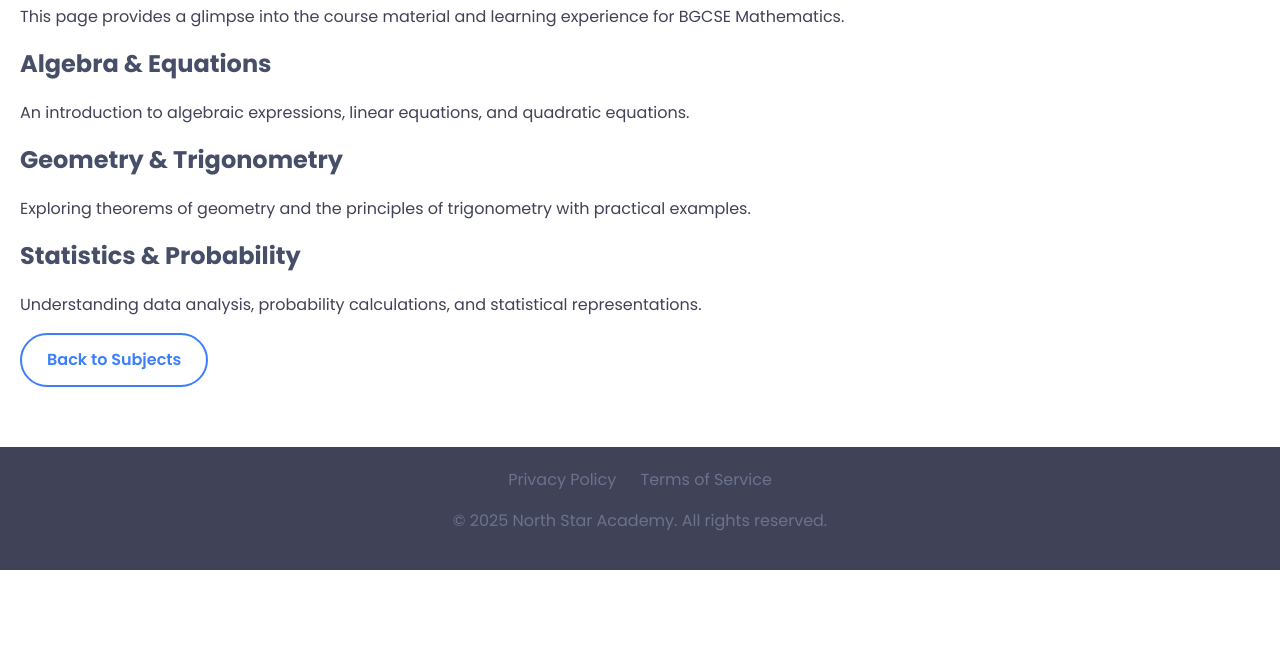
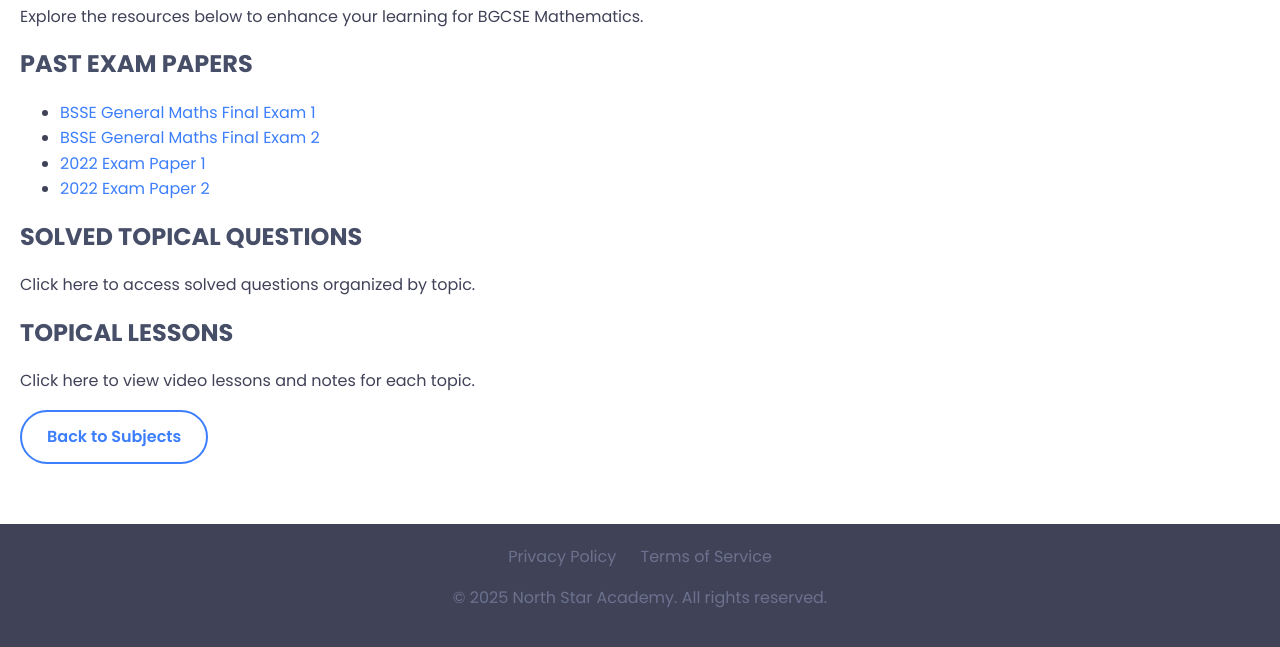
Before and after one commit to allenmusengi14-bot/Allenmusengi, a plain HTML site: page bgcse-maths.html in a window 1280 px wide. Shown: the part 220-867 px from the top of the page. Before the commit the page ends 800 px from the top, so only its background shows below. Drawn offline with Linux system fonts and the light colour scheme.

Commit message:
Add files via upload

```diff
--- a/bgcse-maths.html
+++ b/bgcse-maths.html
@@ -29,24 +29,26 @@
     </header>
 
     <section class="page-content">
-        <h1>BGCSE Mathematics Course Material</h1>
-        <p>This page provides a glimpse into the course material and learning experience for BGCSE Mathematics.</p>
+        <h1>BGCSE Mathematics Course Materials</h1>
+        <p>Explore the resources below to enhance your learning for BGCSE Mathematics.</p>
 
         <div class="course-materials">
             <div class="material-card">
-                <h3>Algebra & Equations</h3>
-                <p>An introduction to algebraic expressions, linear equations, and quadratic equations.</p>
-
+                <h3>PAST EXAM PAPERS</h3>
+                <ul>
+                    <li><a href="bgcse-maths-content/bsse-general-maths-final-exam-1.pdf" target="_blank">BSSE General Maths Final Exam 1</a></li>
+                    <li><a href="bgcse-maths-content/bsse-general-maths-final-exam-2.pdf" target="_blank">BSSE General Maths Final Exam 2</a></li>
+                    <li><a href="#" target="_blank">2022 Exam Paper 1</a></li>
+                    <li><a href="#" target="_blank">2022 Exam Paper 2</a></li>
+                </ul>
             </div>
             <div class="material-card">
-                <h3>Geometry & Trigonometry</h3>
-                <p>Exploring theorems of geometry and the principles of trigonometry with practical examples.</p>
-
+                <h3>SOLVED TOPICAL QUESTIONS</h3>
+                <p>Click here to access solved questions organized by topic.</p>
             </div>
             <div class="material-card">
-                <h3>Statistics & Probability</h3>
-                <p>Understanding data analysis, probability calculations, and statistical representations.</p>
-
+                <h3>TOPICAL LESSONS</h3>
+                <p>Click here to view video lessons and notes for each topic.</p>
             </div>
         </div>
 
```
Also changed, not shown: 2 other files.
